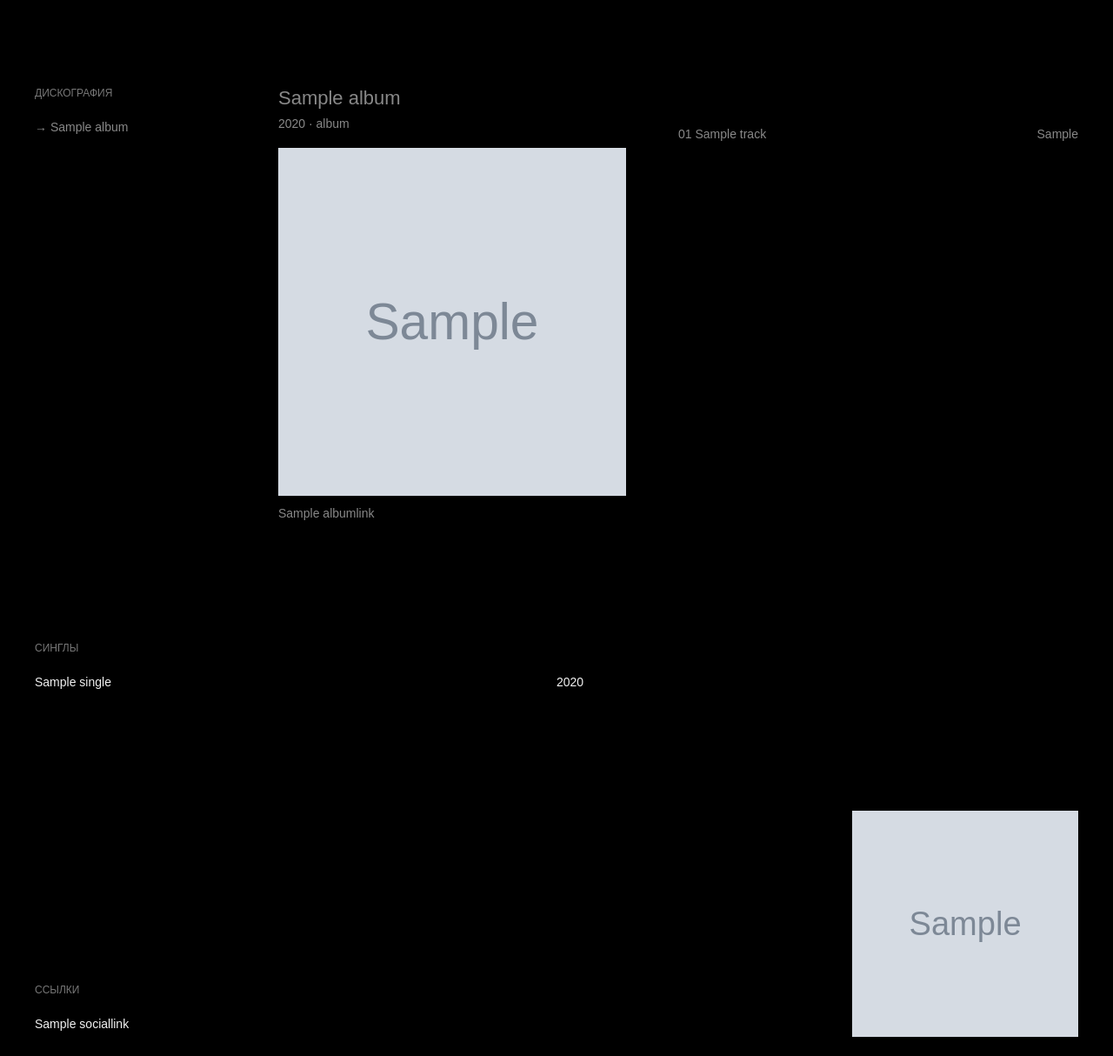
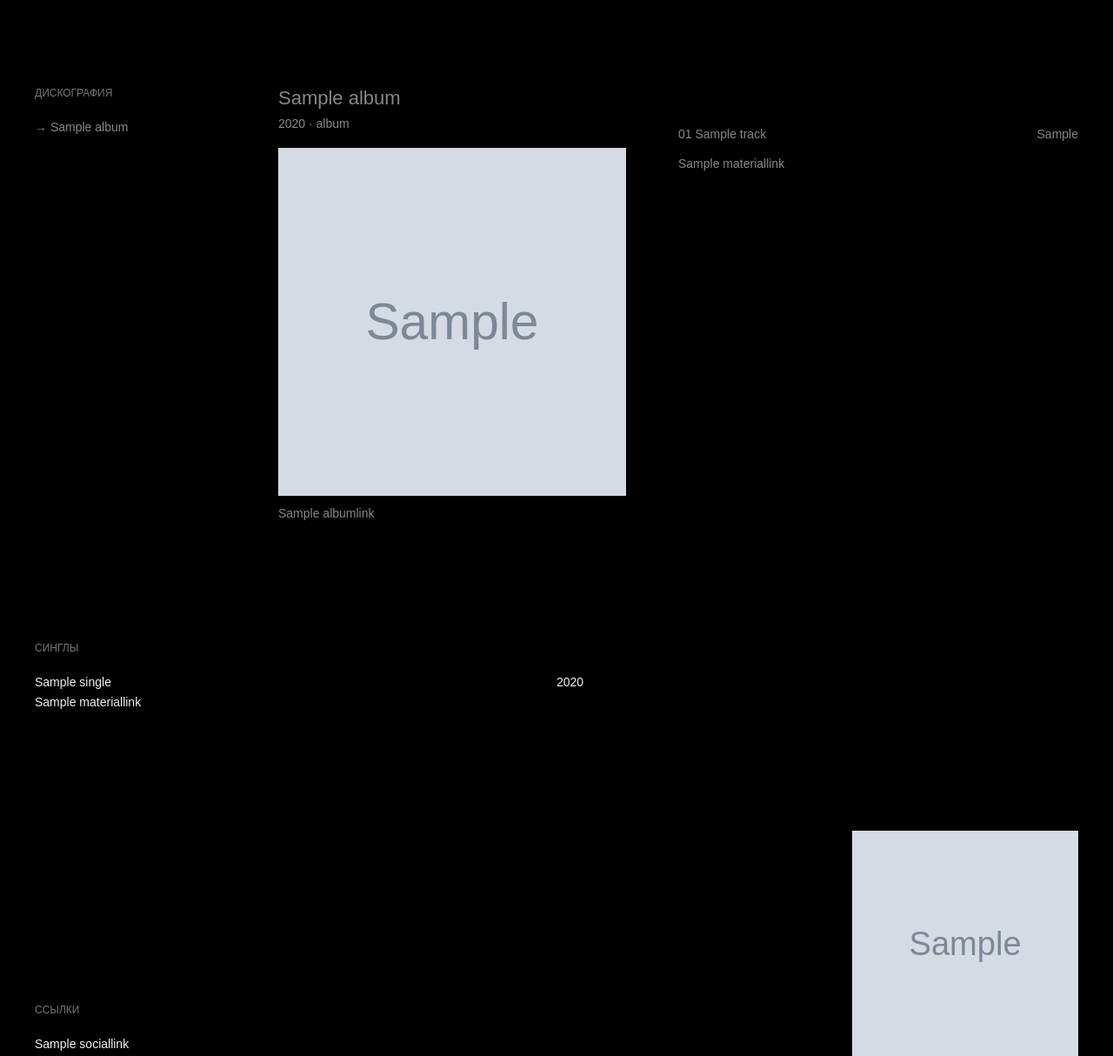
Before and after one commit to EgorMishalkin/musician_site, a Django app: page / in a window 1280 px wide. Shown: the part 69-1283 px from the top of the page at 87% size. Run offline with Django 5.2, Linux system fonts and the light colour scheme; tables that the repository leaves empty hold one stand-in row (values such as "Sample post"); grey boxes marked "Sample" are stand-in pictures.

Commit message:
links to clips and other materials added

```diff
--- a/music/models.py
+++ b/music/models.py
@@ -1,5 +1,5 @@
 from django.db import models
-
+from django.core.exceptions import ValidationError
 
 class Album(models.Model):
     class ReleaseType(models.TextChoices):
@@ -128,3 +128,38 @@ class SiteSettings(models.Model):
 
     def __str__(self):
         return "Настройки сайта"
+
+
+class MaterialLink(models.Model):
+    album = models.ForeignKey(
+        Album,
+        on_delete=models.CASCADE,
+        related_name="materials",
+        blank=True,
+        null=True,
+    )
+
+    single = models.ForeignKey(
+        Single,
+        on_delete=models.CASCADE,
+        related_name="materials",
+        blank=True,
+        null=True,
+    )
+
+    title = models.CharField(max_length=150)
+    url = models.URLField()
+    order = models.PositiveSmallIntegerField(default=0)
+
+    class Meta:
+        ordering = ["order"]
+
+    def clean(self):
+        if bool(self.album) == bool(self.single):
+            raise ValidationError(
+                "Материал должен относиться либо к альбому, либо к синглу."
+            )
+
+    def __str__(self):
+        release = self.album or self.single
+        return f"{release} — {self.title}"
--- a/music/static/music/style.css
+++ b/music/static/music/style.css
@@ -327,6 +327,32 @@ a {
     display: block;
 }
 
+.single-item {
+    margin-bottom: 9px;
+}
+
+.single-item .single {
+    margin-bottom: 0;
+}
+
+.single-materials {
+    display: flex;
+    flex-direction: column;
+    align-items: flex-start;
+    gap: 7px;
+    margin-top: 7px;
+}
+
+.single-materials a {
+    color: inherit;
+    text-decoration: none;
+}
+
+.single-materials a:hover {
+    text-decoration: underline;
+}
+
+
 @media (max-width: 900px) {
     .page {
         padding: 24px 20px 40px;
@@ -430,3 +456,46 @@ a {
         flex-direction: column;
     }
 }
+
+.material-links {
+    display: flex;
+    flex-direction: column;
+    align-items: flex-start;
+    margin-top: 28px;
+}
+
+.material-links a,
+.single-material {
+    margin-bottom: 7px;
+    color: inherit;
+    text-decoration: none;
+}
+
+.material-links {
+    display: flex;
+    flex-direction: column;
+    align-items: flex-start;
+    gap: 7px;
+    margin-top: 18px;
+}
+
+.material-links a {
+    color: inherit;
+    text-decoration: none;
+}
+
+.material-links a:hover {
+    text-decoration: underline;
+}
+
+.single-material {
+    display: block;
+    width: fit-content;
+    margin-top: 7px;
+    color: inherit;
+    text-decoration: none;
+}
+
+.single-material:hover {
+    text-decoration: underline;
+}
--- a/music/templates/music/base.html
+++ b/music/templates/music/base.html
@@ -8,7 +8,7 @@
 
     <title>{% block title %}хонисаклер{% endblock %}</title>
 
-    <link rel="stylesheet" href="{% static 'music/style.css' %}?v=8">
+    <link rel="stylesheet" href="{% static 'music/style.css' %}?v=10">
 </head>
 
 <body>
--- a/music/templates/music/home.html
+++ b/music/templates/music/home.html
@@ -91,6 +91,16 @@
                     </div>
                 {% endfor %}
 
+                {% if selected_album.materials.all %}
+                    <div class="material-links">
+                        {% for material in selected_album.materials.all %}
+                            <a href="{{ material.url }}" target="_blank" rel="noopener noreferrer">
+                                {{ material.title }}
+                            </a>
+                        {% endfor %}
+                    </div>
+{% endif %}
+
             </div>
 
         {% endif %}
@@ -99,16 +109,16 @@
 
 
     <section class="singles">
-    <h2>{% translate "cинглы" %}</h2>
+    <h2>{% translate "синглы" %}</h2>
 
-        {% for single in singles %}
+    {% for single in singles %}
+        <div class="single-item">
+
             <div class="single">
                 {% if single.url %}
-                    <a
-                        href="{{ single.url }}"
-                        target="_blank"
-                        rel="noopener noreferrer"
-                    >
+                    <a href="{{ single.url }}"
+                       target="_blank"
+                       rel="noopener noreferrer">
                         {{ single.title }}
                     </a>
                 {% else %}
@@ -117,8 +127,22 @@
 
                 <span>{{ single.release_year }}</span>
             </div>
-        {% endfor %}
-    </section>
+
+            {% if single.materials.all %}
+                <div class="single-materials">
+                    {% for material in single.materials.all %}
+                        <a href="{{ material.url }}"
+                           target="_blank"
+                           rel="noopener noreferrer">
+                            {{ material.title }}
+                        </a>
+                    {% endfor %}
+                </div>
+            {% endif %}
+
+                </div>
+            {% endfor %}
+        </section>
 
 
     <section class="bottom">
--- a/music/views.py
+++ b/music/views.py
@@ -5,8 +5,13 @@ from .forms import ContactMessageForm
 from .models import Album, Single, SiteSettings, SocialLink
 
 def home(request):
-    albums = Album.objects.prefetch_related("tracks", "links").order_by("order")
-    singles = Single.objects.all()
+    albums = Album.objects.prefetch_related(
+        "tracks",
+        "links",
+        "materials",
+    ).order_by("order")
+
+    singles = Single.objects.prefetch_related("materials").all()
     social_links = SocialLink.objects.all()
     site_settings = SiteSettings.objects.first()
     selected_slug = request.GET.get("album")
```
Also changed, not shown: music/admin.py (+21 -0 lines), music/migrations/0010_materiallink.py (added), 1 other file.
